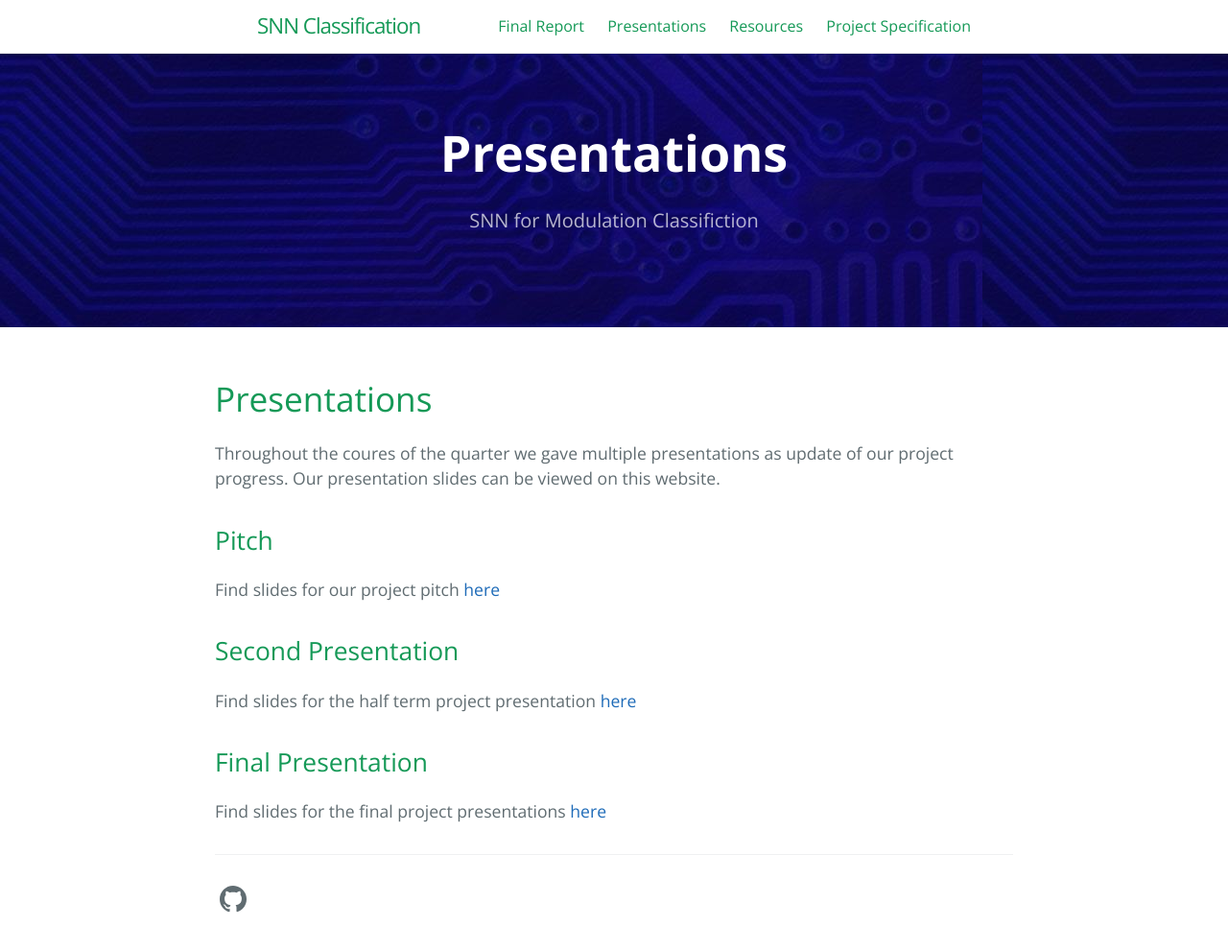
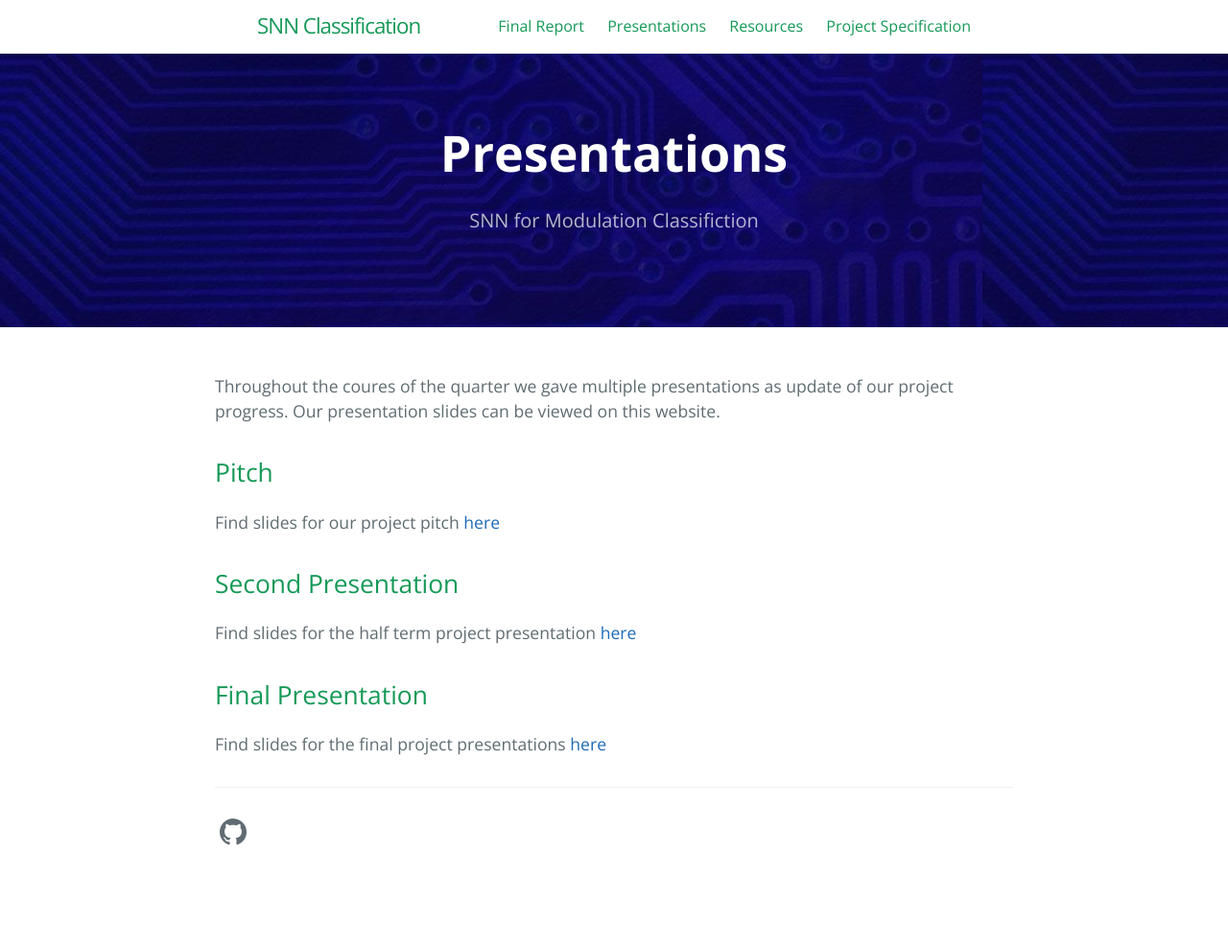
Before and after one commit to iot-lif/iot-lif, a Jekyll site: the page built from presentations.md, in a window 1280 px wide and 1005 px high. Shown: the top 990 px of the window at 96% size. Built offline with Jekyll 4.4.1, drawn with Linux system fonts in a browser that asks for light colours.

Commit message:
presentations update

```diff
--- a/presentations.md
+++ b/presentations.md
@@ -7,7 +7,7 @@ ref: presentations
 order: 1
 ---
 
-# Presentations
+
 
 Throughout the coures of the quarter we gave multiple presentations as update of our project progress. Our presentation slides can be viewed on this website.
 
```
